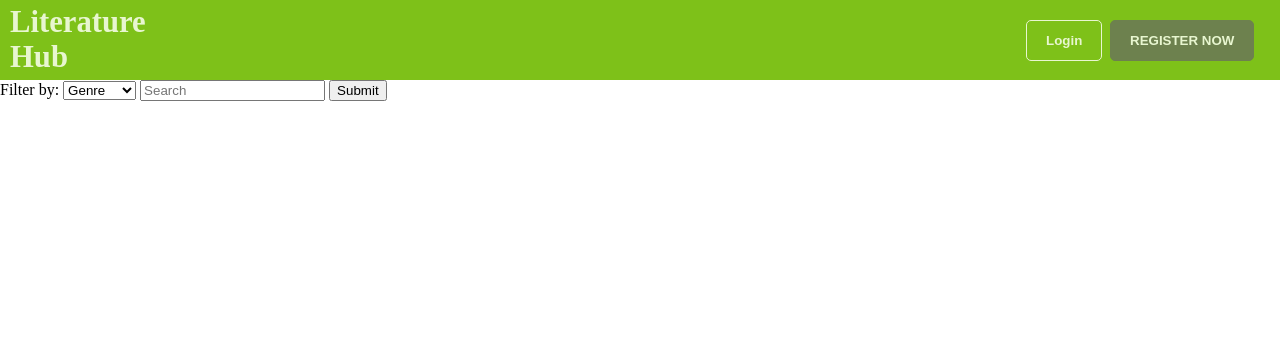
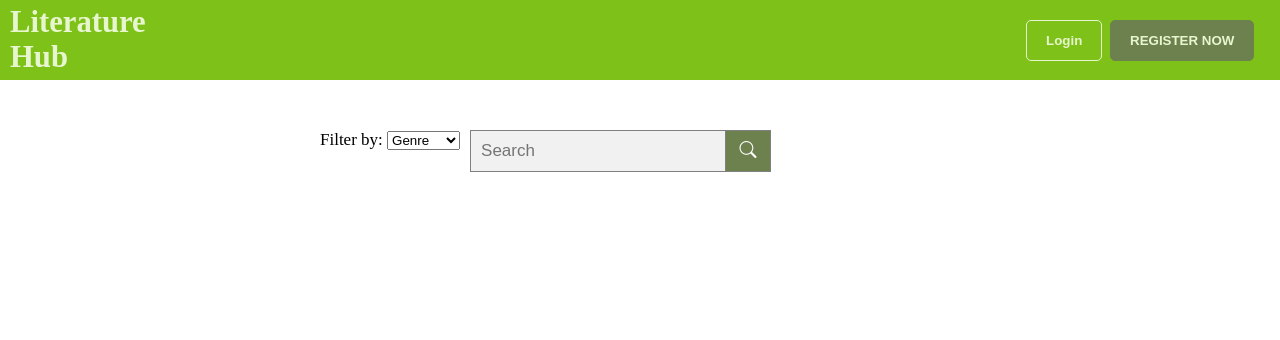
Before and after one commit to nikolamilanov/literature_hub, a PHP site: page / in a window 1280 px wide. Shown: the top 340 px of the page. Run offline with PHP 8.4, Linux system fonts and the light colour scheme.

Commit message:
improved style

```diff
--- a/front_end/markup/index.php
+++ b/front_end/markup/index.php
@@ -6,28 +6,33 @@
     <meta name="viewport" content="width=device-width, initial-scale=1.0">
     <title>Home</title>
     <link rel="stylesheet" href="../style/navbar.css">
+    <link rel="stylesheet" href="../style/table.css">
     <link rel="stylesheet" href="../style/reset.css">
+    <link rel="stylesheet" href="https://cdn.jsdelivr.net/npm/bootstrap-icons@1.11.3/font/bootstrap-icons.min.css">
     <script src="../script/redirect.js" defer></script>
     <script src="../script/fetch-data.js" defer></script>
 </head>
 
 <body>
     <?php require_once "../components/navbar-component.php" ?>
+    <div class="table-wrapper">
+        <form id="filter-form">
 
-    <form id="filter">
-
+            <div class="filter-wrapper">
                 <label for="filter-type">Filter by:</label>
                 <select name="filter-type" id="filter-type">
                     <option value="genre">Genre</option>
                     <option value="writer">Writer</option>
                     <option value="creation">Creation</option>
                 </select>
+            </div>
 
             <input type="text" name="filter-value" id="filter-value" placeholder="Search">
-        <input type="submit">
+            <button type=submit><i class="bi bi-search"></i></button>
         </form>
 
         <div id="table-container"></div>
+    </div>
 
 </body>
 
--- a/front_end/style/navbar.css
+++ b/front_end/style/navbar.css
@@ -12,7 +12,7 @@ nav{
     justify-content: left;
 }
 .logo-contaier h1{
-    color: #e8f6d0;;
+    color: #e8f6d0;
     margin: 0 0 0 10px;
     font-size: 23pt;
     cursor: pointer;
--- a/front_end/style/reset.css
+++ b/front_end/style/reset.css
@@ -1,5 +1,5 @@
 /* A stylesheet for reseting the default values on the webpage */
-body{
+body {
   margin: 0;
   padding: 0;
   font-size: 100%;
@@ -15,7 +15,8 @@ body{
 }
 
 /* Remove list styles (bullets/numbers) */
-  ol, ul {
+ol,
+ul {
   list-style: none;
 }
 
@@ -29,6 +30,10 @@ body{
   border-collapse: collapse;
 }
 
+*:focus {
+  outline: none;
+}
+
 /* Revert the 'white-space' property for textarea elements on Safari */
 textarea {
   white-space: revert;
--- /dev/null
+++ b/front_end/style/table.css
@@ -0,0 +1,71 @@
+.table-wrapper {
+    width: 50%;
+    margin: 50px auto 0 auto;
+}
+
+#filter-form {
+    width: 100%;
+}
+
+#filter-form input[type=text] {
+    margin: 0 0 5px 10px;
+    padding: 10px;
+    font-size: 17px;
+    border: 1px solid grey;
+    float: left;
+    width: 40%;
+    background: #f1f1f1;
+}
+
+#filter-form button {
+    float: left;
+    width: 7%;
+    padding: 10px;
+    background: #6d814e;;
+    color: white;
+    font-size: 17px;
+    border: 1px solid grey;
+    border-left: none;
+    cursor: pointer;
+}
+.filter-wrapper{
+    font-size: 17px;
+    float: left;
+}
+
+.creations-table {
+    border-collapse: collapse;
+    margin: 25px 0;
+    font-size: 0.9em;
+    width: 100%;
+    box-shadow: 0 0 20px rgba(0, 0, 0, 0.15);
+}
+
+.creations-table thead tr {
+    background-color: #7ec119;
+    color: #e8f6d0;
+    text-align: left;
+    font-weight: bold;
+}
+
+.creations-table th,
+.creations-table td {
+    padding: 12px 15px;
+}
+
+.creations-table tbody tr {
+    border-bottom: 1px solid #afafaf;
+}
+
+.creations-table tbody tr:nth-of-type(even) {
+    background-color: #e1e1e1;
+}
+
+.creations-table tbody tr:last-of-type {
+    border-bottom: 2px solid #7ec119;
+}
+
+/*.creations-table tbody tr:hover {
+    background-color: #7ec119;
+    color: #e8f6d0;
+}*/
```
Lines whose indentation alone changed are shown as unchanged.
